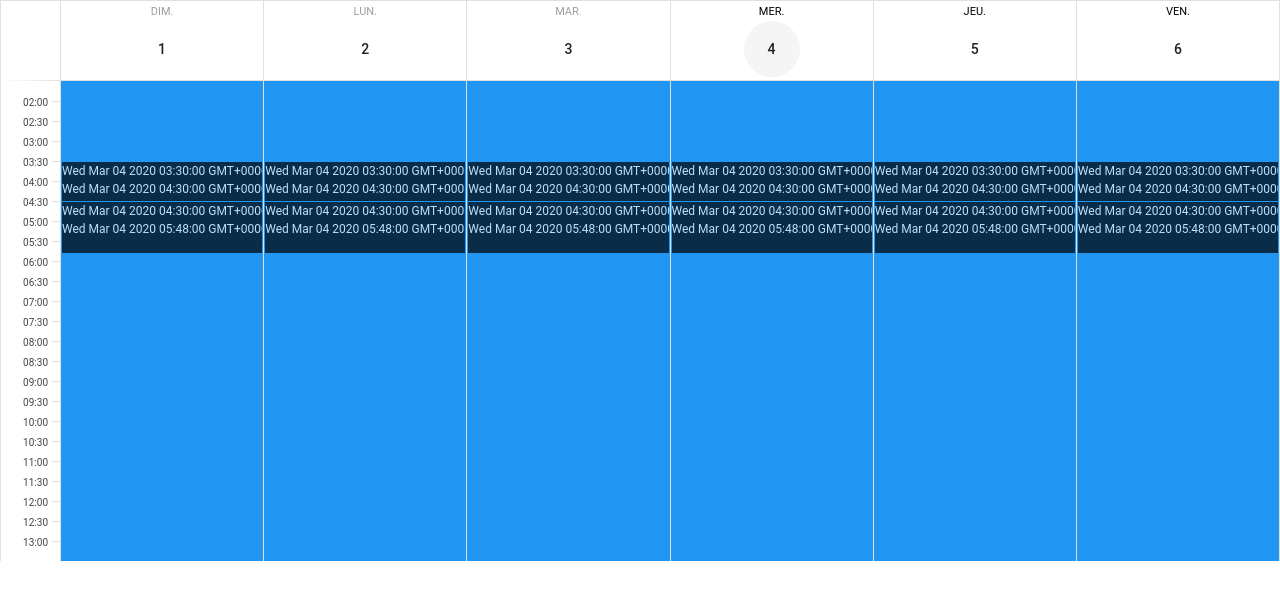
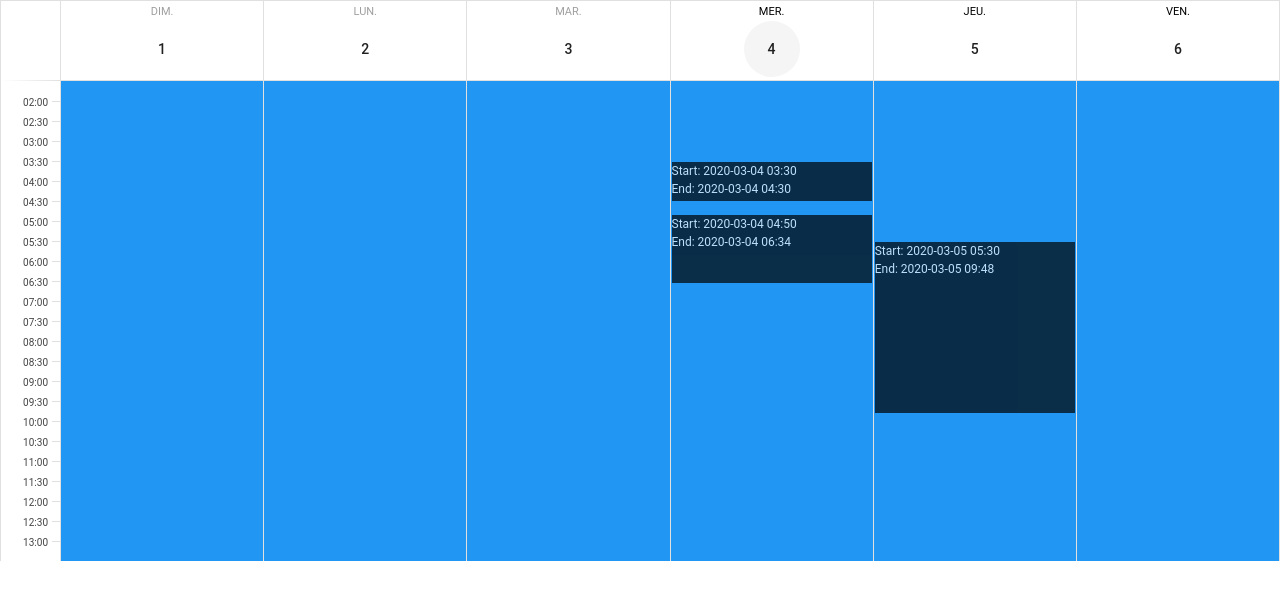
Before and after one commit to stratosphr/calendar, a Vue app: page / in a window 1280 px wide. Shown: the top 600 px of the page. Built offline with nearby package versions, Linux system fonts and the light colour scheme.

Commit message:
Displayed events on the correct day only

```diff
--- a/src/components/SCalendar.vue
+++ b/src/components/SCalendar.vue
@@ -24,13 +24,13 @@
                 :style="`top: ${eventGeometry(e).y}px; height: ${eventGeometry(e).h}px`"
                 class="black"
                 style="position: absolute; left: 1px; right: 1px; overflow: hidden"
-                v-for="e in events"
+                v-for="e in events[date(event.start)]"
             >
               <div>
-                {{e.start}}
+                Start: {{e.start.format('YYYY-MM-DD HH:mm')}}
               </div>
               <div>
-                {{e.end}}
+                End: {{e.end.format('YYYY-MM-DD HH:mm')}}
               </div>
             </div>
           </div>
@@ -58,16 +58,24 @@
 						end: '0000-01-01 00:00'
 					}
 				],
-				events: [
+				events: {
+					'2020-03-04': [
 						{
 							start: moment('2020-03-04 03:30'),
 							end: moment('2020-03-04 04:30')
 						},
 						{
-						start: moment('2020-03-04 04:30'),
-						end: moment('2020-03-04 05:48')
+							start: moment('2020-03-04 04:50'),
+							end: moment('2020-03-04 06:34')
+						}
+					],
+					'2020-03-05': [
+						{
+							start: moment('2020-03-05 05:30'),
+							end: moment('2020-03-05 09:48')
 						}
 					]
+				}
 			}
 		},
 
@@ -89,6 +97,9 @@
 		},
 
 		methods: {
+			date(m) {
+				return moment(m).format('YYYY-MM-DD')
+			},
 			minutesToPixels(minutes) {
 				return +(minutes * (this.intervalHeight / this.intervalMinutes)).toFixed(0)
 			},
```
Lines whose indentation alone changed are shown as unchanged.
